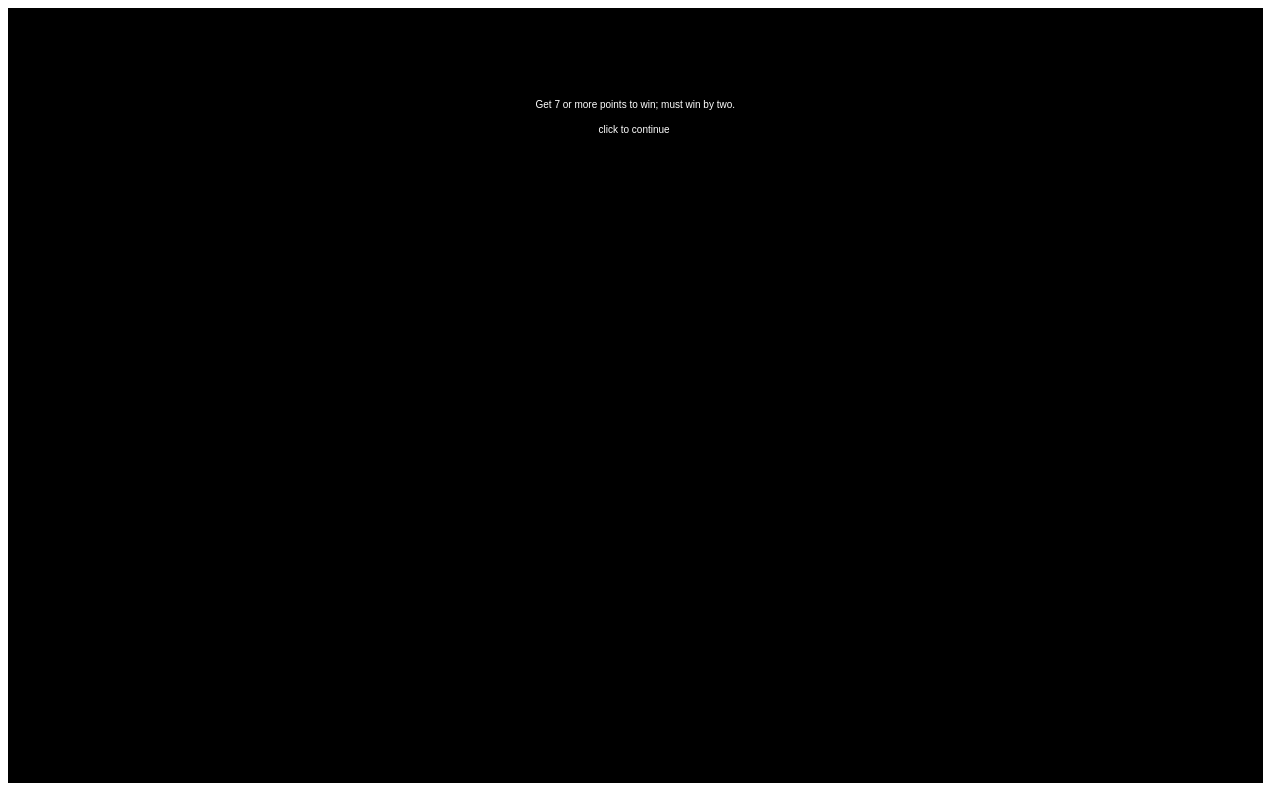
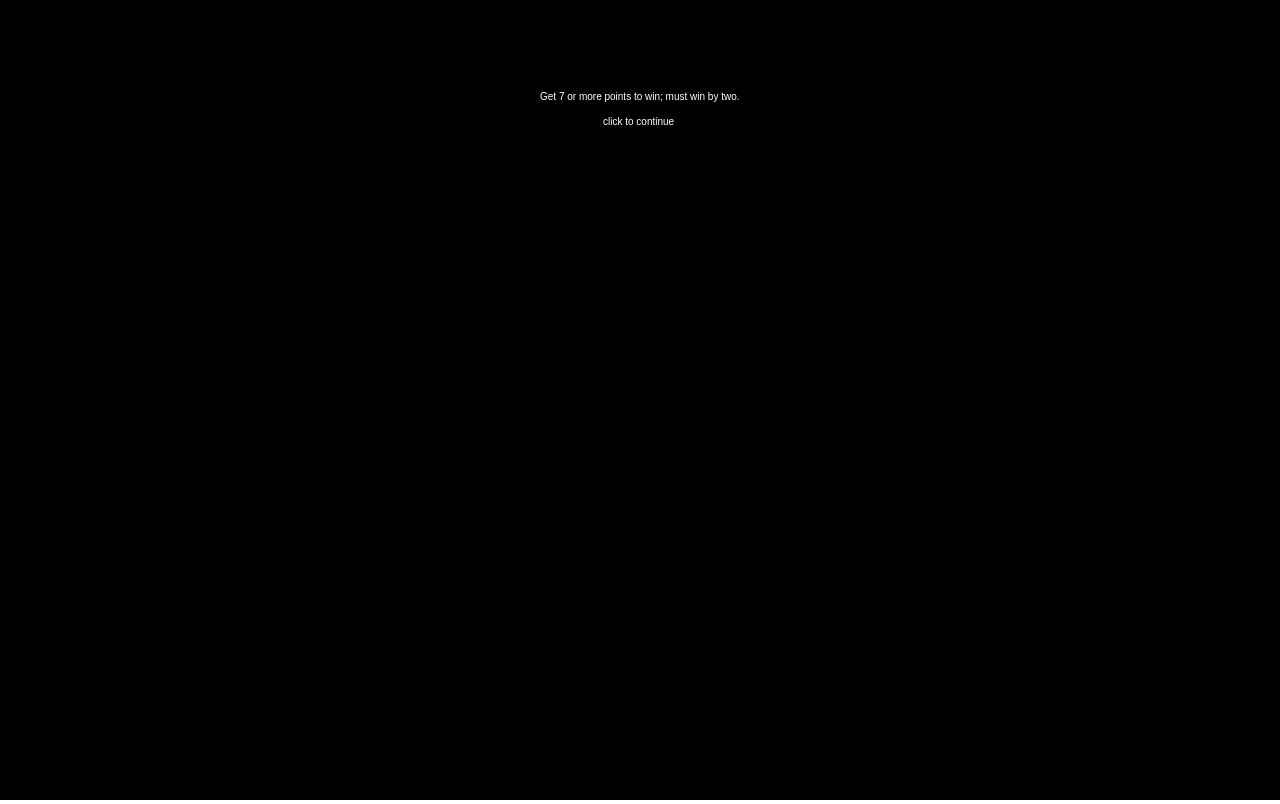
Before and after one commit to ryanroat/pong, a plain HTML site: page index.html in a window 1280 px wide. Drawn offline with Linux system fonts and the light colour scheme.

Commit message:
css for field

```diff
--- a/index.html
+++ b/index.html
@@ -7,6 +7,7 @@
       name="description"
       content="a simple web html canvas javascript pong game"
     />
+    <link rel="stylesheet" href="style.css" />
     <title>PONG</title>
   </head>
   <body>
--- a/main.js
+++ b/main.js
@@ -2,8 +2,8 @@ const canvas = document.getElementById('gameCanvas');
 const canvasContext = canvas.getContext('2d');
 
 // resize canvas to fill window
-canvas.width = window.innerWidth - 25;
-canvas.height = window.innerHeight - 25;
+canvas.width = window.innerWidth; // - 25;
+canvas.height = window.innerHeight; // - 25;
 
 // target frames per second rate
 const FPS = 60;
--- /dev/null
+++ b/style.css
@@ -0,0 +1,9 @@
+body {
+  margin: 0;
+  padding: 0;
+  overflow: hidden;
+}
+
+#gameCanvas {
+  margin: 10;
+}
```
